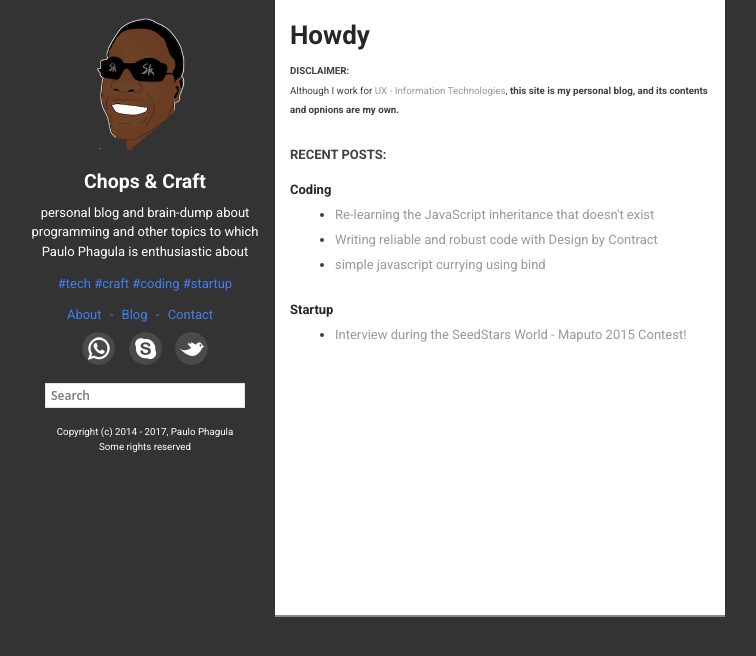
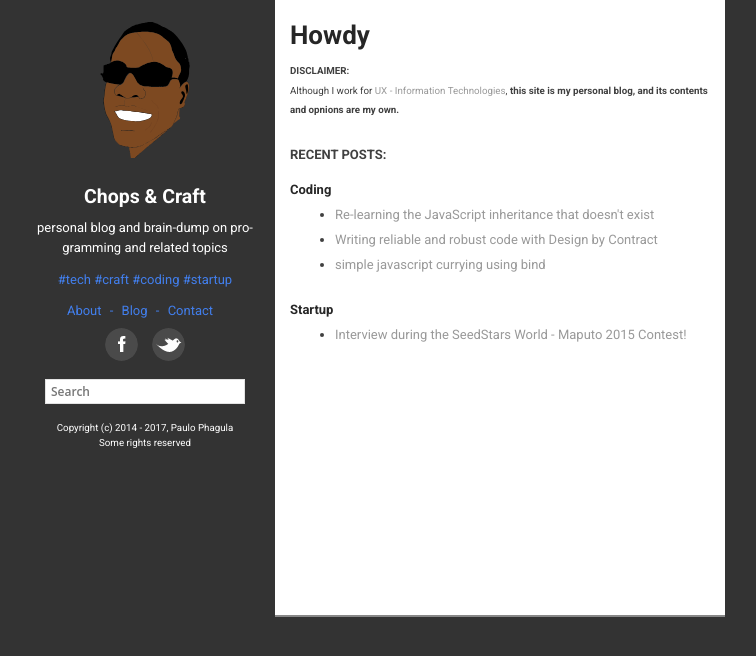
Before and after one commit to PauloPhagula/site, a Jekyll site: the page built from index.html, in a window 1280 px wide. Shown: the top 656 px of the page, without its empty margins (240-996 px from the left). Built offline with Jekyll 4.4.1, drawn with Linux system fonts in a browser that asks for light colours.

Commit message:
Improve site meta info

```diff
--- a/_includes/head.html
+++ b/_includes/head.html
@@ -6,15 +6,16 @@
     <link rel="dns-prefetch" href="//cdnjs.cloudflare.com">
     <link rel="dns-prefetch" href="//fonts.googleapis.com">
     <link rel="dns-prefetch" href="//fonts.gstatic.com">
+    <link rel="dns-prefetch" href="//www.googletagmanager.com">
     <link rel="dns-prefetch" href="//www.google-analytics.com">
 
     <link rel="preconnect" href="//cdnjs.cloudflare.com" crossorigin="anonymous">
     <link rel="preconnect" href="//fonts.googleapis.com" crossorigin="anonymous">
     <link rel="preconnect" href="//fonts.gstatic.com" crossorigin="anonymous">
+    <link rel="preconnect" href="//www.googletagmanager.com" crossorigin="anonymous">
     <link rel="preconnect" href="//www.google-analytics.com" crossorigin="anonymous">
 
-    <link rel="subresource" href="{{ "/js/app.js" | prepend: site.baseurl }}">
-    <link rel="subresource" href="{{ "/css/main.css" | prepend: site.baseurl }}">
+    <link rel="preload" href="{{ "/css/main.css" | prepend: site.baseurl }}" as="style">
 
     {% if page.next %}<link rel="prerender" href="{{ page.next.url }}" />{% endif %}
     {% if page.previous %}<link rel="prerender" href="{{ page.previous.url }}" />{% endif %}
@@ -37,19 +38,16 @@
     <link rel="shortcut icon" href="{{ "/img/apple-touch-icon-57x57.png" | prepend: site.baseurl }}" type="image/x-icon">
 
     <meta name="mobile-web-app-capable" content="yes">
+    <link rel="icon" sizes="192x192" href="{{ "/img/favicons/android-chrome-192x192.png" | prepend: site.baseurl }}">
+    <link rel="manifest" href="{{ "/manifest.json" | prepend: site.baseurl }}">
+    <meta name="theme-color" content="#333">
 
-    <link rel="icon" sizes="192x192" href="img/touch/touch-icon-192x192.png">
-    <link rel="icon" sizes="128x128" href="img/touch/touch-icon-128x128.png">
-
-    <link rel="manifest" href="android-manifest.json">
+    <link rel="mask-icon" href="{{"/img/favicons/safari-pinned-tab.svg" | prepend: site.baseurl }}" color="#333">
 
     <meta name="apple-mobile-web-app-capable" content="yes">
     <meta name="apple-mobile-web-app-title" content="{{ site.title }}">
     <meta name="apple-mobile-web-app-status-bar-style" content="black-translucent">
-
-    <link rel="apple-touch-icon" sizes="57x57" href="{{ "/img/apple-touch-icon-57x57.png" | prepend: site.baseurl }}">
-    <link rel="apple-touch-icon" sizes="72x72" href="{{ "/img/apple-touch-icon-72x72.png" | prepend: site.baseurl }}">
-    <link rel="apple-touch-icon" sizes="114x114" href="{{ "/img/apple-touch-icon-114x114.png" | prepend: site.baseurl }}">
+    <link rel="apple-touch-icon" sizes="180x180" href="{{ "/img/favicons/apple-touch-icon.png" | prepend: site.baseurl }}">
 
     <meta name="generator" content="jekyll">
     <meta name="robots" content="index, follow">
@@ -104,7 +102,7 @@
         <script src="//cdnjs.cloudflare.com/ajax/libs/respond.js/1.4.2/respond.min.js"></script>
     <![endif]-->
     <!--[if lt IE 8]>
-        <script src="//cdnjs.cloudflare.com/ajax/libs/json2/20150503/json2.min.js"></script>
+        <script src="//cdnjs.cloudflare.com/ajax/libs/json3/3.3.2/json3.min.js"></script>
     <![endif]-->
     <script>
         htmlElement = document.getElementsByTagName('html')[0];
--- a/_layouts/default.html
+++ b/_layouts/default.html
@@ -1,4 +1,4 @@
-<!doctype html>
+<!DOCTYPE html>
 <html class="no-js">
 
 {% include head.html %}
@@ -17,9 +17,9 @@
     <main>
         <section id="side">
             <article id="about">
-                <a href="{{ site.baseurl }}/"><img src="{{ "/img/avatar.png" | prepend: site.baseurl}}" alt="{{ site.title }}" /></a>
+                <a href="{{ site.baseurl }}/"><img src="{{ "/img/avatar.svg" | prepend: site.baseurl}}" alt="{{ site.title }}" /></a>
                 <h2>{{ site.title }}</h2>
-                <p>personal blog and brain-dump about programming and other topics to which Paulo Phagula is enthusiastic about</p>
+                <p>personal blog and brain-dump on programming and related topics</p>
                 <p>
                     <a href="/about#services" title="Check out what I can do for you">#tech</a>
                     <a href="/about#work" title="Check out some of my work and projects">#craft</a>
@@ -41,8 +41,7 @@
             </nav>
 
             <ul class="social">
-                <li class="w"><a href="tel:+258848504509" title="Add me on Whatsapp" target="_blank"></a></li>
-                <li class="s"><a href="skype:pphagula?add" title="Add me on Skype" target="_blank"></a></li>
+                <li class="f"><a href="https://www.facebook.com/paulo.phagula" title="Follow me on Facebook" target="_blank"></a></li>
                 <li class="t"><a href="https://twitter.com/dareenzo" title="Follow me on Twitter" target="_blank"></a></li>
             </ul>
 
```
Also changed, not shown: favicon.ico (added), img/apple-touch-icon-114x114.png (deleted), img/apple-touch-icon-57x57.png (deleted), img/apple-touch-icon-72x72.png (deleted), img/avatar.svg (added), img/favicons/android-chrome-192x192.png (added), img/favicons/apple-touch-icon.png (added), img/favicons/favicon-16x16.png (added), img/favicons/favicon-32x32.png (added), img/favicons/safari-pinned-tab.svg (added), manifest.json (added).
